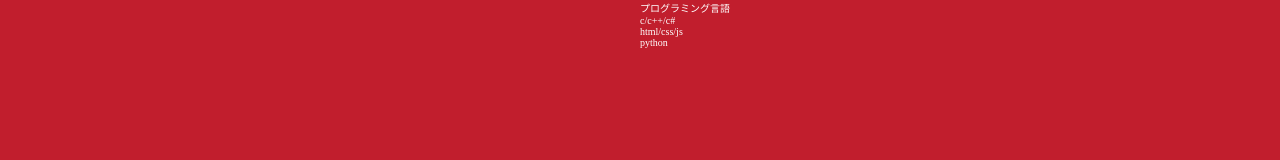
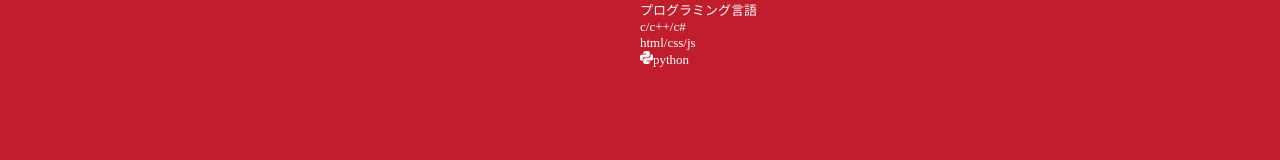
Before and after one commit to risonakamo/rssite2, a plain HTML site: page index.html in a window 1280 px wide. Shown: the top 160 px of the page. Drawn offline with Linux system fonts and the light colour scheme; a web font is replaced by a local one.

Commit message:
soon deciding on format for toppart

```diff
--- a/index.css
+++ b/index.css
@@ -140,5 +140,5 @@ p
     display: inline-block;
     width: 100px;
     color: white;
-    font-size: 10px;
+    font-size: 13px;
 }
--- a/index.html
+++ b/index.html
@@ -26,7 +26,7 @@
                   <span class="title">プログラミング言語</span>
                   <p>c/c++/c#</p>
                   <p>html/css/js</p>
-                  <p>python</p>
+                  <p><img src="img/python-icon.png">python</p>
                 </div>
               </div>
             </div>
```
Also changed, not shown: img/python-icon.png (added).
